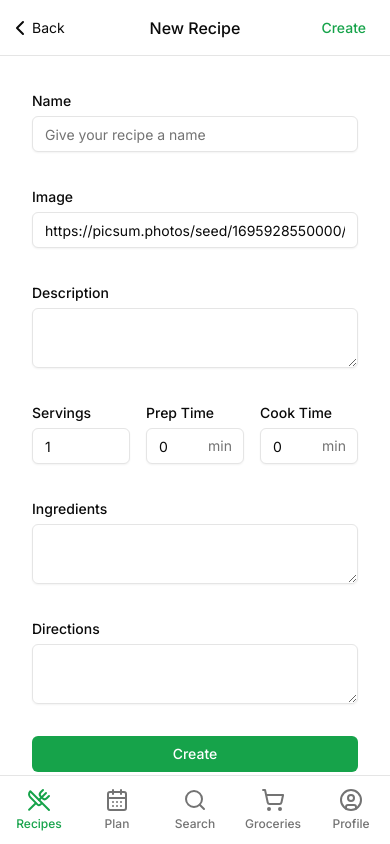
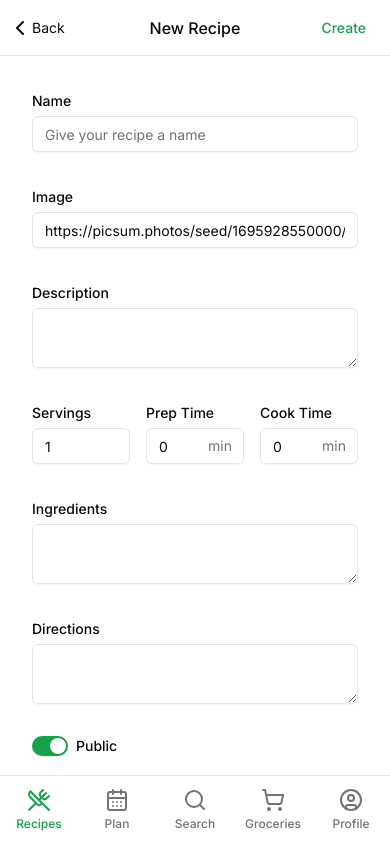
Before and after one commit to OwenVey/chowder, a Next.js app: page /recipes/new in a window 390 px wide. Built offline with nearby package versions, Linux system fonts and the light colour scheme; no server answers.

Commit message:
add public to Recipe and add recipe not found page

```diff
--- a/package.json
+++ b/package.json
@@ -25,6 +25,7 @@
     "@radix-ui/react-label": "^2.0.2",
     "@radix-ui/react-separator": "^1.0.3",
     "@radix-ui/react-slot": "^1.0.2",
+    "@radix-ui/react-switch": "^1.0.3",
     "@t3-oss/env-nextjs": "^0.7.0",
     "@tailwindcss/container-queries": "^0.1.1",
     "class-variance-authority": "^0.7.0",
--- a/src/app/(app)/recipes/[id]/edit/page.tsx
+++ b/src/app/(app)/recipes/[id]/edit/page.tsx
@@ -2,11 +2,19 @@ import { getRecipe } from '@/app/(app)/recipes/actions';
 import Header from '@/components/header';
 import { Main } from '@/components/main';
 import { Button } from '@/components/ui/button';
+import { auth } from '@clerk/nextjs';
 
 export default async function EditRecipePage({ params }: { params: { id: string } }) {
+  const { userId } = auth();
+
+  if (!userId) {
+    return new Response('Unauthorized', { status: 401 });
+  }
+
   const recipe = await getRecipe(params.id);
 
   if (!recipe) return <div>No recipe found</div>;
+  if (recipe.userId !== userId) return <div>You can not edit this recipe</div>;
 
   return (
     <>
--- /dev/null
+++ b/src/app/(app)/recipes/[id]/not-found.tsx
@@ -0,0 +1,24 @@
+import { Button } from '@/components/ui/button';
+import { MoveLeftIcon } from 'lucide-react';
+import Link from 'next/link';
+
+export default function RecipeNotFound() {
+  return (
+    <main className="grid min-h-full place-items-center px-6 py-24 sm:py-32 lg:px-8">
+      <div className="text-center">
+        <p className="text-base font-semibold text-primary">404</p>
+        <h1 className="mt-4 text-3xl font-bold tracking-tight sm:text-5xl">Recipe not found</h1>
+        <p className="mt-6 text-base leading-7 text-muted-foreground">
+          Sorry, we couldn’t find the recipe you’re looking for.
+        </p>
+        <div className="mt-10 flex items-center justify-center gap-x-6">
+          <Button asChild>
+            <Link href="/recipes">
+              <MoveLeftIcon className="mr-2 h-4 w-4" /> Back to recipes
+            </Link>
+          </Button>
+        </div>
+      </div>
+    </main>
+  );
+}
--- a/src/app/(app)/recipes/[id]/page.tsx
+++ b/src/app/(app)/recipes/[id]/page.tsx
@@ -4,9 +4,11 @@ import Header from '@/components/header';
 import { Main } from '@/components/main';
 import { Button } from '@/components/ui/button';
 import numberToFraction from '@/lib/utils';
+import { auth } from '@clerk/nextjs';
 import { PenSquareIcon, Trash2Icon } from 'lucide-react';
 import type { Metadata } from 'next';
 import Link from 'next/link';
+import { notFound } from 'next/navigation';
 import { parseIngredient } from 'parse-ingredient';
 
 type RecipePageProps = {
@@ -17,14 +19,20 @@ export async function generateMetadata({ params }: RecipePageProps): Promise<Met
   const recipe = await getRecipe(params.id);
 
   return {
-    title: `Chowder - ${recipe?.name}`,
+    title: `Chowder - ${recipe?.name ?? 'Recipe Not Found'}`,
   };
 }
 
 export default async function RecipePage({ params }: RecipePageProps) {
+  const { userId } = auth();
+
+  if (!userId) {
+    return new Response('Unauthorized', { status: 401 });
+  }
+
   const recipe = await getRecipe(params.id);
-
-  if (!recipe) return <div>No recipe found</div>;
+  if (!recipe) notFound();
+  if (!recipe.public && userId !== recipe.userId) return <div>Recipe is private</div>;
 
   const ingredients = parseIngredient(recipe.ingredients ?? '');
 
--- a/src/app/(app)/recipes/new/new-recipe-form.tsx
+++ b/src/app/(app)/recipes/new/new-recipe-form.tsx
@@ -4,6 +4,7 @@ import { createRecipe } from '@/app/(app)/recipes/actions';
 import { Button } from '@/components/ui/button';
 import { Form, FormControl, FormField, FormItem, FormLabel, FormMessage } from '@/components/ui/form';
 import { Input } from '@/components/ui/input';
+import { Switch } from '@/components/ui/switch';
 import { Textarea } from '@/components/ui/textarea';
 import { zodResolver } from '@hookform/resolvers/zod';
 import { useState } from 'react';
@@ -21,6 +22,7 @@ const formSchema = z.object({
   cookTime: z.coerce.number().min(0),
   ingredients: z.string(),
   directions: z.string(),
+  public: z.boolean(),
 });
 
 export function NewRecipeForm() {
@@ -35,6 +37,7 @@ export function NewRecipeForm() {
       cookTime: 0,
       ingredients: '',
       directions: '',
+      public: true,
     },
   });
 
@@ -167,6 +170,19 @@ export function NewRecipeForm() {
           )}
         />
 
+        <FormField
+          control={form.control}
+          name="public"
+          render={({ field }) => (
+            <FormItem className="flex items-center gap-2 space-y-0">
+              <FormControl>
+                <Switch checked={field.value} onCheckedChange={field.onChange} />
+              </FormControl>
+              <FormLabel>Public</FormLabel>
+            </FormItem>
+          )}
+        />
+
         <Button type="submit" loading={isLoading} className="float-right w-full lg:w-fit">
           Create
         </Button>
--- /dev/null
+++ b/src/components/ui/switch.tsx
@@ -0,0 +1,29 @@
+"use client"
+
+import * as React from "react"
+import * as SwitchPrimitives from "@radix-ui/react-switch"
+
+import { cn } from "@/lib/utils"
+
+const Switch = React.forwardRef<
+  React.ElementRef<typeof SwitchPrimitives.Root>,
+  React.ComponentPropsWithoutRef<typeof SwitchPrimitives.Root>
+>(({ className, ...props }, ref) => (
+  <SwitchPrimitives.Root
+    className={cn(
+      "peer inline-flex h-[20px] w-[36px] shrink-0 cursor-pointer items-center rounded-full border-2 border-transparent shadow-sm transition-colors focus-visible:outline-none focus-visible:ring-2 focus-visible:ring-ring focus-visible:ring-offset-2 focus-visible:ring-offset-background disabled:cursor-not-allowed disabled:opacity-50 data-[state=checked]:bg-primary data-[state=unchecked]:bg-input",
+      className
+    )}
+    {...props}
+    ref={ref}
+  >
+    <SwitchPrimitives.Thumb
+      className={cn(
+        "pointer-events-none block h-4 w-4 rounded-full bg-background shadow-lg ring-0 transition-transform data-[state=checked]:translate-x-4 data-[state=unchecked]:translate-x-0"
+      )}
+    />
+  </SwitchPrimitives.Root>
+))
+Switch.displayName = SwitchPrimitives.Root.displayName
+
+export { Switch }
```
Also changed, not shown: 2 other files (tests, documents, lock files or other folders).
